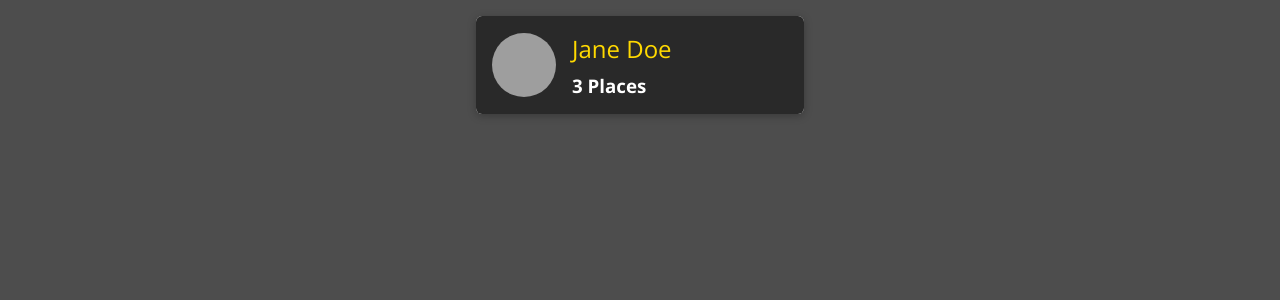
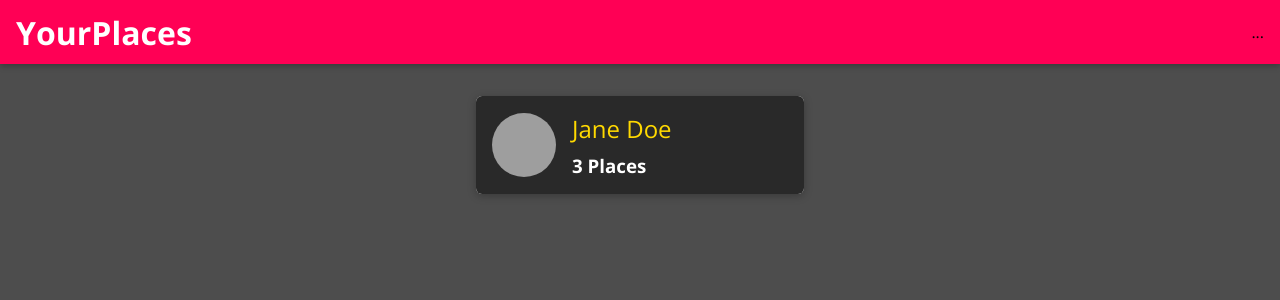
Before and after one commit to Elybourland/mern, a React (Create React App) app: page / in a window 1280 px wide. Shown: the top 300 px of the page. Built offline with nearby package versions, Linux system fonts and the light colour scheme; grey boxes are pictures that could not be loaded.

Commit message:
adding a main header

```diff
--- a/src/App.js
+++ b/src/App.js
@@ -2,9 +2,13 @@
 import { BrowserRouter as Router, Route, Redirect, Switch } from 'react-router-dom';
 import Users from './user/pages/Users';
 import NewPlace from './places/pages/NewPlace';
+import MainNavigation from './shared/components/Navigation/MainNavigation';
 
 const App = () => {
-  return <Router>
+  return (
+    <Router>
+      <MainNavigation />
+      <main>
         <Switch>
           <Route path="/" exact>
             <Users />
@@ -14,7 +18,9 @@
           </Route>
           <Redirect to="/" />
         </Switch>
-  </Router>;
+      </main>
+    </Router>
+  )
 }
 
 export default App;
--- /dev/null
+++ b/src/shared/components/Navigation/MainHeader.css
@@ -0,0 +1,23 @@
+.main-header {
+  width: 100%;
+  height: 4rem;
+  display: flex;
+  align-items: center;
+  position: fixed;
+  top: 0;
+  left: 0;
+  background: #ff0055;
+  box-shadow: 0 2px 6px rgba(0, 0, 0, 0.26);
+  padding: 0 1rem;
+  z-index: 5;
+}
+
+main {
+  margin-top: 5rem;
+}
+
+@media (min-width: 768px) {
+  .main-header {
+    justify-content: space-between;
+  }
+}
--- /dev/null
+++ b/src/shared/components/Navigation/MainHeader.js
@@ -0,0 +1,11 @@
+import React from "react";
+
+import './MainHeader.css';
+
+const MainHeader = props => {
+  return <header className="main-header">
+    {props.children}
+  </header>;
+};
+
+export default MainHeader;
--- /dev/null
+++ b/src/shared/components/Navigation/MainNavigation.css
@@ -0,0 +1,45 @@
+.main-navigation__menu-btn {
+  width: 3rem;
+  height: 3rem;
+  background: transparent;
+  border: none;
+  display: flex;
+  flex-direction: column;
+  justify-content: space-around;
+  margin-right: 2rem;
+  cursor: pointer;
+}
+
+.main-navigation__menu-btn span {
+  display: block;
+  width: 3rem;
+  height: 2.5px;
+  background: white;
+}
+
+.main-navigation__title {
+  color: white;
+}
+
+.main-navigation__title a {
+  text-decoration: none;
+  color: white;
+}
+
+.main-navigation__header-nav {
+  display: none;
+}
+
+.main-navigation__drawer-nav {
+  height: 100%;
+}
+
+@media (min-width: 768px) {
+  .main-navigation__menu-btn {
+    display: none;
+  }
+
+  .main-navigation__header-nav {
+    display: block;
+  }
+}
--- /dev/null
+++ b/src/shared/components/Navigation/MainNavigation.js
@@ -0,0 +1,23 @@
+import React from "react";
+import { Link } from "react-router-dom";
+
+import MainHeader from "./MainHeader";
+import './MainNavigation.css';
+
+const MainNavigation = props => {
+  return <MainHeader>
+    <button className="main-navigation__menu-btn">
+      <span />
+      <span />
+      <span />
+    </button>
+    <h1 className="main-navigation__title">
+      <Link to="/">YourPlaces</Link>
+    </h1>
+    <nav>
+      ...
+    </nav>
+  </MainHeader>
+};
+
+export default MainNavigation;
--- a/src/user/components/UsersList.js
+++ b/src/user/components/UsersList.js
@@ -1,13 +1,18 @@
 import React from "react";
+
 import UserItem from './UserItem';
-
+import Card from "../../shared/components/UIElements/Card";
 import './UsersList.css';
 
 const UsersList = props => {
   if (props.items.length === 0) {
-    return <div className="center">
-      <h2>No users found.</h2>
-    </div>
+    return (
+      <div className="center">
+        <Card>
+          <h2>No users found.</h2>
+        </Card>
+      </div>
+    )
   }
 
   return <ul className="users-list">
```
Also changed, not shown: src/shared/components/Navigation/NavLinks.css (added), src/shared/components/Navigation/NavLinks.js (added), src/shared/components/Navigation/SideDrawer.css (added), src/shared/components/Navigation/SideDrawer.js (added). Lines whose indentation alone changed are shown as unchanged.
